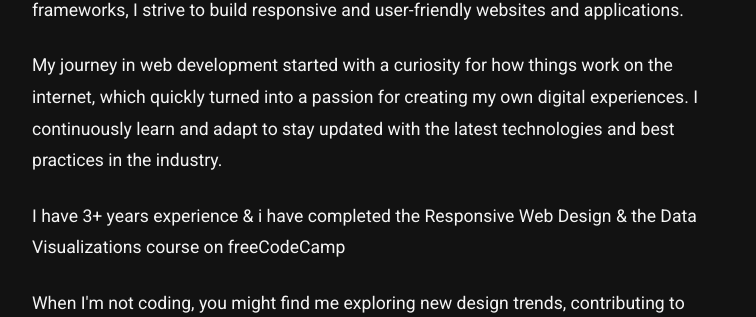
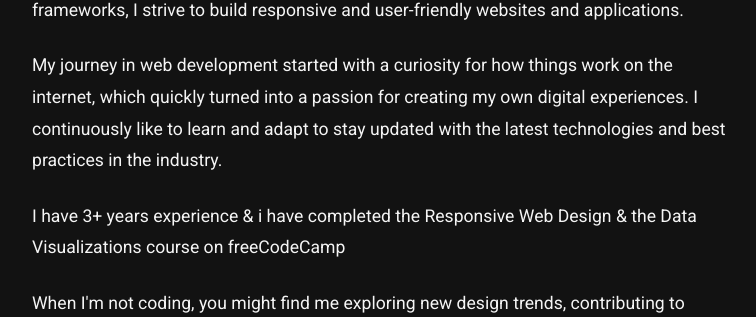
Before and after one commit to QMS85/MyPortfolio, a Flask app: page / in a window 1280 px wide. Shown: the part 4935-5252 px from the top of the page, without its empty margins (258-1014 px from the left). Run offline with Flask 3, Linux system fonts and the light colour scheme.

Commit message:
Update index.html

```diff
--- a/templates/index.html
+++ b/templates/index.html
@@ -129,7 +129,7 @@
                 <div class="about-content">
                     <div class="about-text">
                         <p>Hi, I'm Jonathan Peters, a front-end developer passionate about creating beautiful and functional web experiences. With expertise in HTML, CSS, JavaScript, and various frameworks, I strive to build responsive and user-friendly websites and applications.</p>
-                        <p>My journey in web development started with a curiosity for how things work on the internet, which quickly turned into a passion for creating my own digital experiences. I continuously learn and adapt to stay updated with the latest technologies and best practices in the industry.</p>
+                        <p>My journey in web development started with a curiosity for how things work on the internet, which quickly turned into a passion for creating my own digital experiences. I continuously like to learn and adapt to stay updated with the latest technologies and best practices in the industry.</p>
                         <p>I have 3+ years experience & i have completed the <a href="#">Responsive Web Design</a> & the <a href="#">Data Visualizations</a> course on freeCodeCamp</p>
                         <p>When I'm not coding, you might find me exploring new design trends, contributing to open-source projects, or experimenting with new technologies to enhance my skill set.</p>
                     </div>
```
